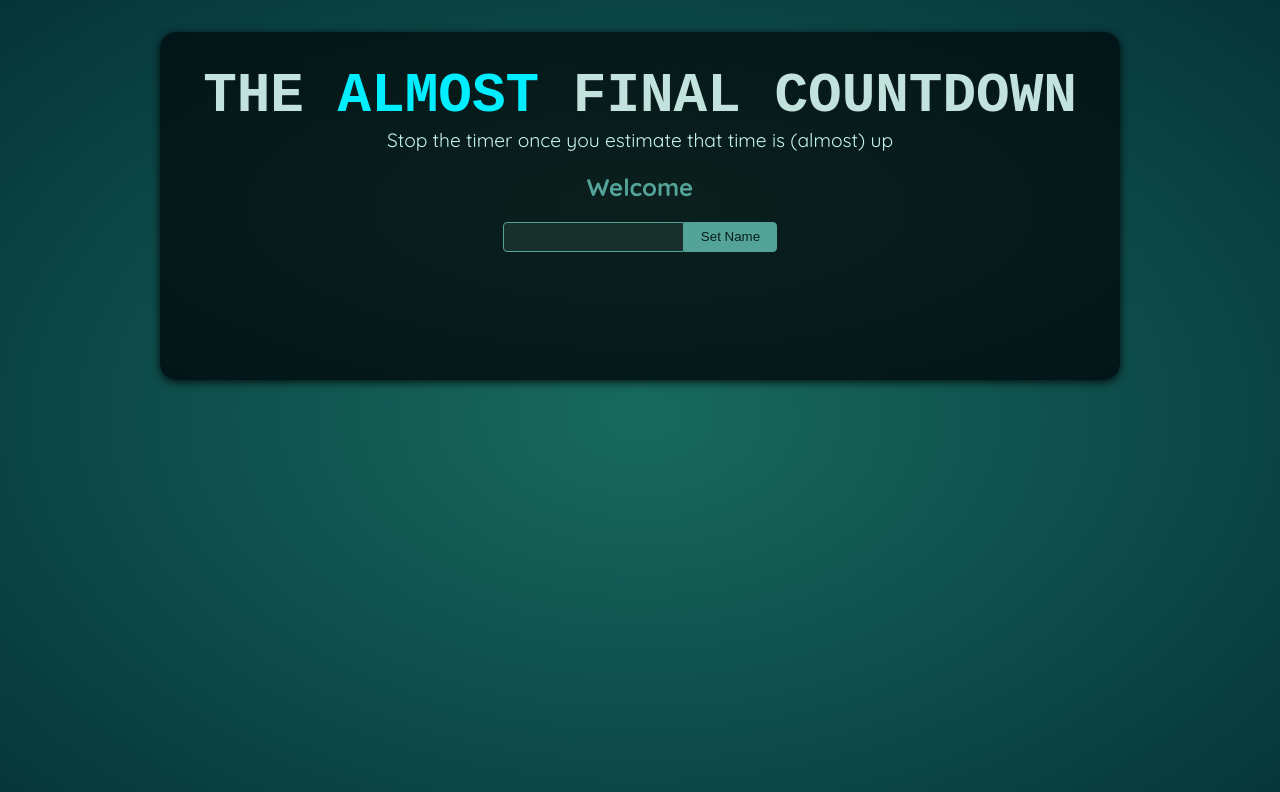
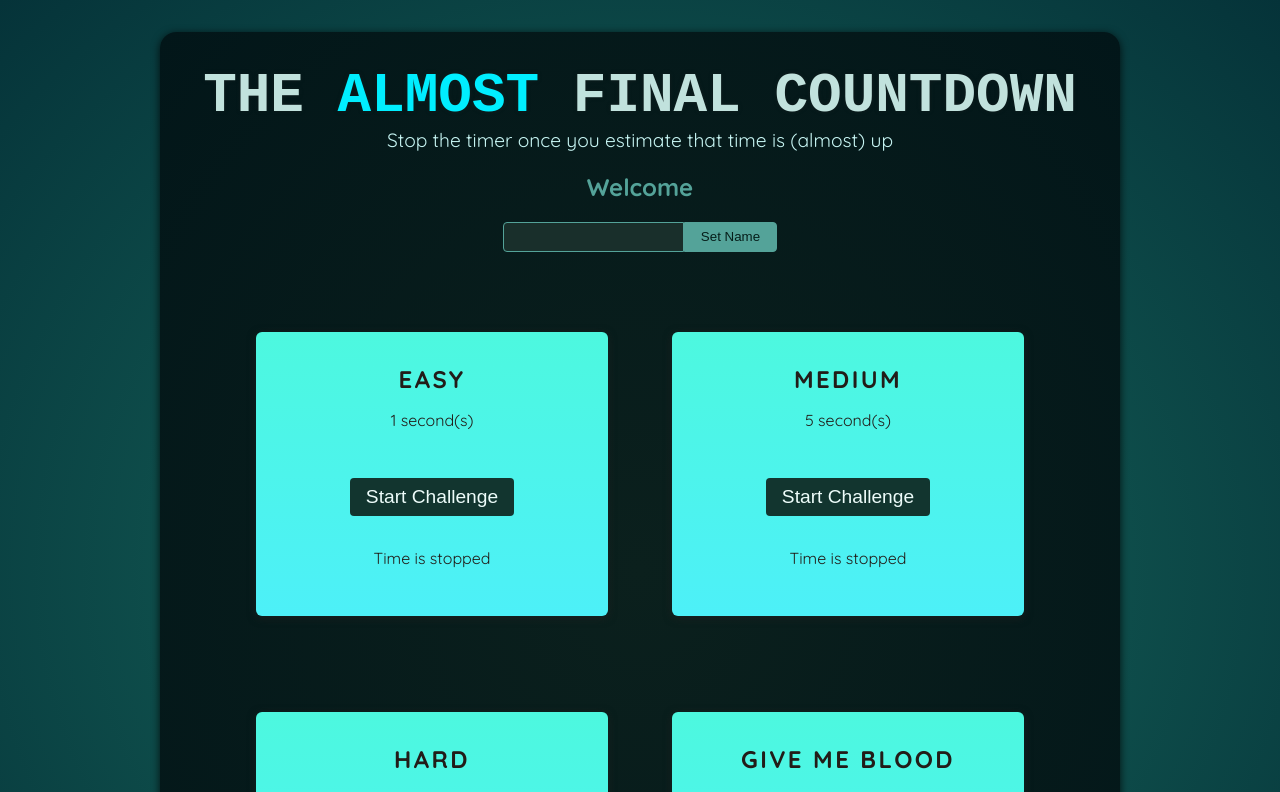
Before and after one commit to Faizan-glitch-os/refs-and-portals, a React (Vite) app: page / in a window 1280 px wide. Shown: the top 792 px of the page. Built offline with nearby package versions, Linux system fonts and the light colour scheme; a web font is replaced by a local one.

Commit message:
timer challenge component working now, but full functionality still remains

```diff
--- a/src/App.jsx
+++ b/src/App.jsx
@@ -1,10 +1,16 @@
-import Player from './components/Player.jsx';
+import Player from "./components/Player.jsx";
+import TimerChallenge from "./components/timer-challenge.jsx";
 
 function App() {
   return (
     <>
       <Player />
-      <div id="challenges"></div>
+      <div id="challenges">
+        <TimerChallenge title="Easy" targetTime={1} />
+        <TimerChallenge title="Medium" targetTime={5} />
+        <TimerChallenge title="Hard" targetTime={10} />
+        <TimerChallenge title="Give me Blood" targetTime={15} />
+      </div>
     </>
   );
 }
--- /dev/null
+++ b/src/components/timer-challenge.jsx
@@ -0,0 +1,36 @@
+import { useRef, useState } from "react";
+
+export default function TimerChallenge({ title, targetTime }) {
+  const timer = useRef();
+
+  const [timeExpired, setTimeExpired] = useState(false);
+  const [timeStarted, setTimeStarted] = useState(false);
+
+  function handleStart() {
+    timer.current = setTimeout(() => {
+      setTimeExpired(true);
+    }, targetTime * 1000);
+
+    setTimeStarted(true);
+  }
+
+  function handleStop() {
+    clearTimeout(timer.current);
+    setTimeStarted(false);
+  }
+
+  return (
+    <section className="challenge">
+      <h2>{title}</h2>
+      <p className="challeng-time">{targetTime} second(s)</p>
+      <p>
+        <button onClick={timeStarted ? handleStop : handleStart}>
+          {timeStarted ? "Stop" : "Start"} Challenge
+        </button>
+      </p>
+      <p className={timeStarted ? "active" : undefined}>
+        {timeStarted ? "Time is running...." : "Time is stopped"}
+      </p>
+    </section>
+  );
+}
```
